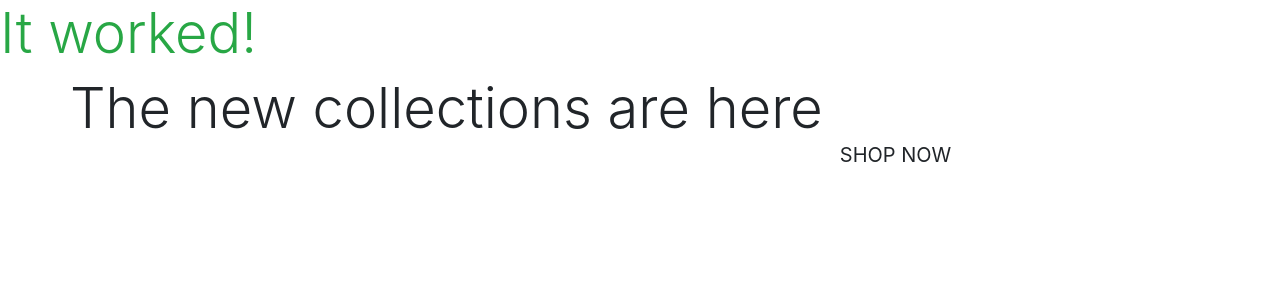
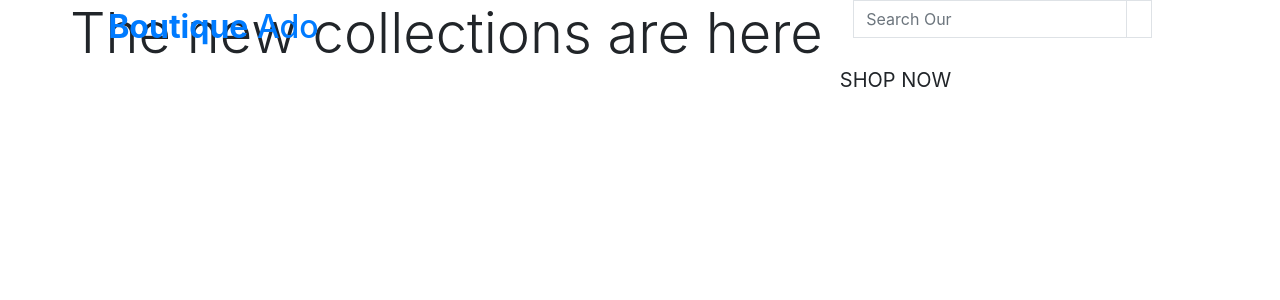
Before and after one commit to KeithBautista/boutique_ado_v1, a Django app: page / in a window 1280 px wide. Shown: the top 300 px of the page. Run offline with Django 3.2, Linux system fonts and the light colour scheme.

Commit message:
1st part of homepage and header

```diff
--- a/home/templates/home/index.html
+++ b/home/templates/home/index.html
@@ -10,8 +10,6 @@
     </div>
 </div>
 {% endblock %}
-
-<h1 class="display-4 text-success">It worked!</h1>
 
 <!-- Bootstrap Grid -->
 
--- a/templates/base.html
+++ b/templates/base.html
@@ -33,7 +33,34 @@
     <title>Boutique Ado {% block extra_title %}{% endblock %}</title>
   </head>
   <body>
-    <header class="container-fluid fixed-top"></header>
+    <header class="container-fluid fixed-top">
+      <div class="row">
+        <div class="col-12 col-lg-4 my-auto py-1 py-lg-0 text-center text-le-left">
+          <a href="% url 'home' %" class="nav-link main-logo-link">
+            <h2 class="logo-font text-black my-0"><strong>Boutique</strong> Ado</h2>
+          </a>
+        </div>
+        <div class="col-12 col-lg-4 my-auto py-1 py-lg-0"></div>
+          <form method="GET" action="">
+            <div class="input-group w-100">
+              <input class="form-control border border-black rounded-0" type="text" name="q" placeholder="Search Our">
+              <div class="input-group-append">
+                <button class="form-control btn btn-black border border-black rounded-0" type="submit">
+                  <span class="icon">
+                    <i class="fas fa-search"></i>
+                  </span>
+                </button>
+              </div>
+            </div>
+          </form>
+        <div class="col-12 col-lg-4 my-auto py-1 py-lg-0">
+          <ul class="list-inline list-unstyled text-center text-lg-right my-0">
+            <li class="list-inline-item dropdown"></li>
+            <li class="list-inline-item"></li>
+          </ul>
+        </div>
+      </div>
+    </header>
 
     {% if messages %}
     <div class="message-container"></div>
```
